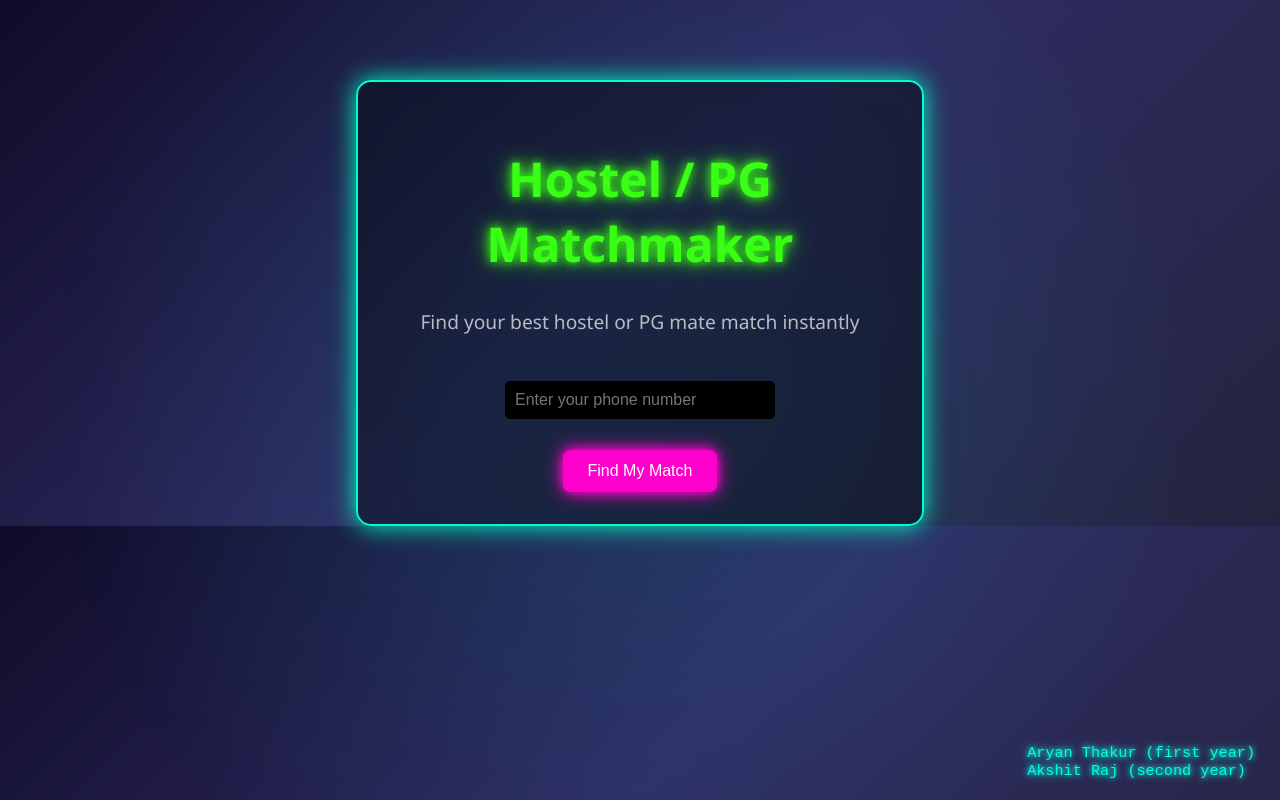
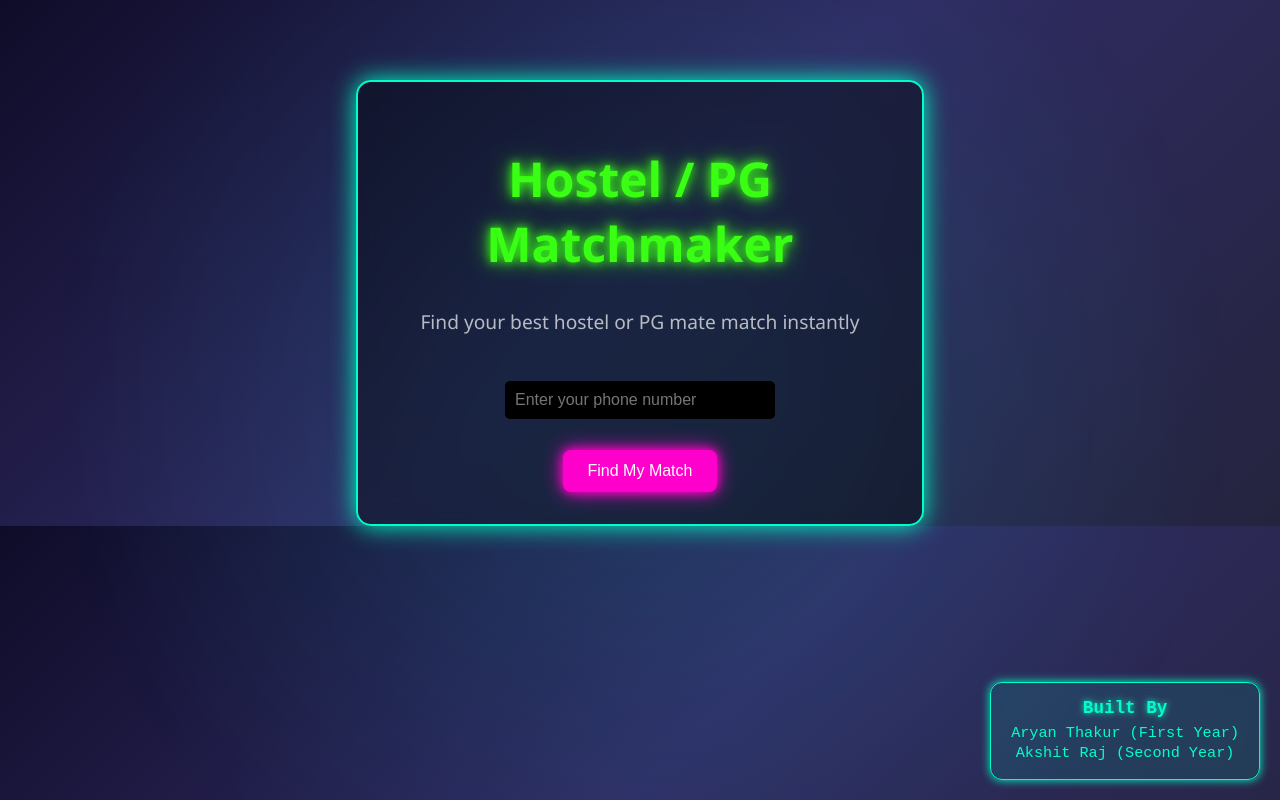
Before and after one commit to 1aryan23/hostel-pg-matchmaker, a Flask app: page / in a window 1280 px wide. Run offline with Flask 3, Linux system fonts and the light colour scheme.

Commit message:
index.html

```diff
--- a/templates/index.html
+++ b/templates/index.html
@@ -73,14 +73,32 @@
             box-shadow: 0 0 15px #ff00cc, 0 0 30px #ff00cc;
         }
 
-        .credits {
+        /* Built By Box */
+        .built-by-box {
             position: fixed;
             bottom: 20px;
-            right: 25px;
-            font-size: 0.95em;
-            color: #00ffe0;
-            text-shadow: 0 0 5px #00ffe0, 0 0 10px #00ffe0;
+            right: 20px;
+            background-color: rgba(0, 255, 200, 0.1);
+            border: 1px solid #00ffc8;
+            border-radius: 12px;
+            padding: 15px 20px;
+            box-shadow: 0 0 10px #00ffc8;
+            text-align: center;
+            backdrop-filter: blur(6px);
             font-family: 'Courier New', Courier, monospace;
+            color: #00ffc8;
+        }
+
+        .built-by-box h3 {
+            margin: 0;
+            font-size: 1.1rem;
+            text-shadow: 0 0 6px #00ffc8;
+            margin-bottom: 6px;
+        }
+
+        .built-by-box p {
+            margin: 2px 0;
+            font-size: 0.95rem;
         }
     </style>
 </head>
@@ -96,9 +114,11 @@
         </form>
     </div>
 
-    <div class="credits">
-        Aryan Thakur (first year)<br>
-        Akshit Raj (second year)
+    <!-- Built By Box -->
+    <div class="built-by-box">
+        <h3>Built By</h3>
+        <p>Aryan Thakur (First Year)</p>
+        <p>Akshit Raj (Second Year)</p>
     </div>
 </body>
 </html>
```
